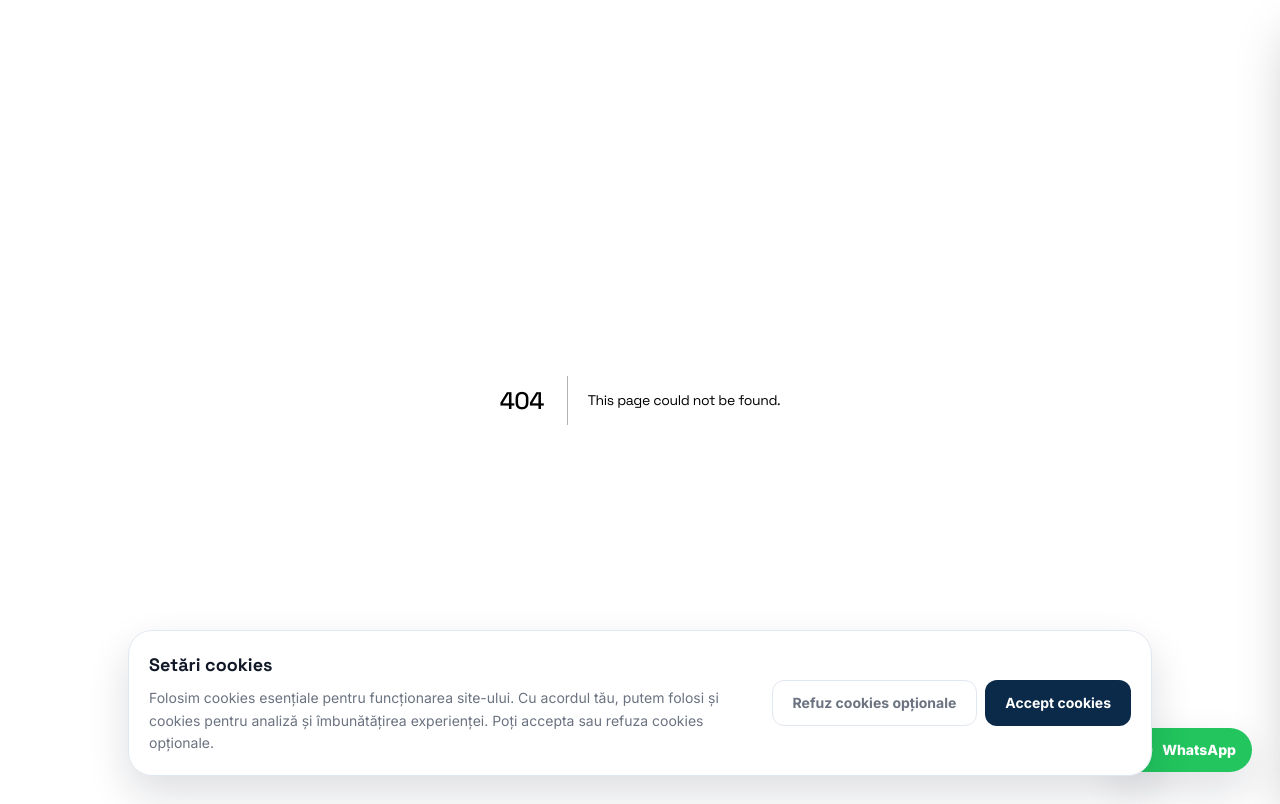
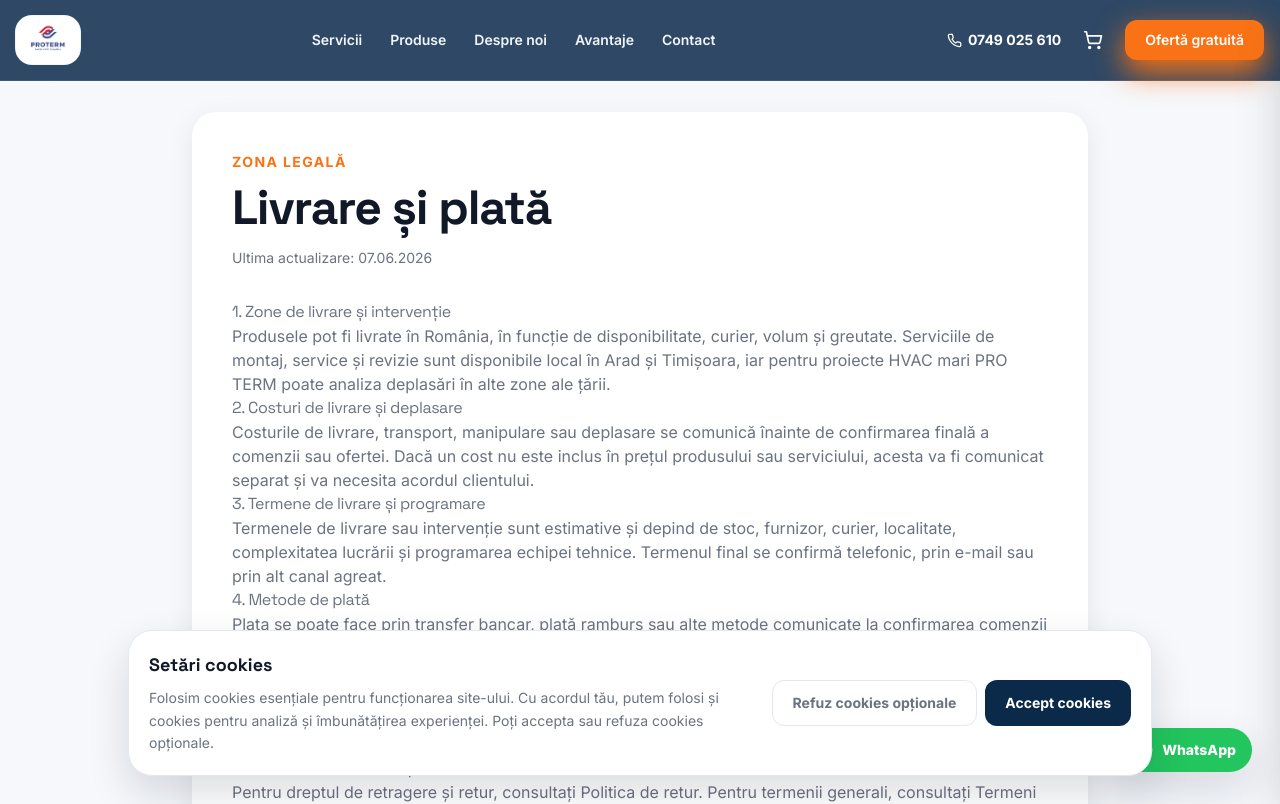
Before and after one commit to protermarad-hash/pro-term-web, a Next.js app: page /livrare-si-plata in a window 1280 px wide. Before the commit this address had no page. Shown: the top 804 px of the page. Built offline with nearby package versions, Linux system fonts and the light colour scheme.

Commit message:
Add delivery and payment page

```diff
--- /dev/null
+++ b/src/app/livrare-si-plata/page.tsx
@@ -0,0 +1,36 @@
+import Header from '@/components/Header';
+import Footer from '@/components/Footer';
+import Link from 'next/link';
+
+const updatedAt = '07.06.2026';
+
+export default function DeliveryPaymentPage() {
+  return (
+    <>
+      <Header />
+      <main className="bg-light-200 pt-28 pb-20">
+        <div className="container mx-auto px-4">
+          <div className="mx-auto max-w-4xl rounded-3xl bg-white p-6 shadow-card md:p-10">
+            <p className="mb-3 text-sm font-bold uppercase tracking-widest text-accent">Zona legală</p>
+            <h1 className="font-heading text-3xl font-bold text-dark md:text-5xl">Livrare și plată</h1>
+            <p className="mt-4 text-sm text-dark-300">Ultima actualizare: {updatedAt}</p>
+            <div className="prose prose-slate mt-8 max-w-none text-dark-300">
+              <h2>1. Zone de livrare și intervenție</h2>
+              <p>Produsele pot fi livrate în România, în funcție de disponibilitate, curier, volum și greutate. Serviciile de montaj, service și revizie sunt disponibile local în Arad și Timișoara, iar pentru proiecte HVAC mari PRO TERM poate analiza deplasări în alte zone ale țării.</p>
+              <h2>2. Costuri de livrare și deplasare</h2>
+              <p>Costurile de livrare, transport, manipulare sau deplasare se comunică înainte de confirmarea finală a comenzii sau ofertei. Dacă un cost nu este inclus în prețul produsului sau serviciului, acesta va fi comunicat separat și va necesita acordul clientului.</p>
+              <h2>3. Termene de livrare și programare</h2>
+              <p>Termenele de livrare sau intervenție sunt estimative și depind de stoc, furnizor, curier, localitate, complexitatea lucrării și programarea echipei tehnice. Termenul final se confirmă telefonic, prin e-mail sau prin alt canal agreat.</p>
+              <h2>4. Metode de plată</h2>
+              <p>Plata se poate face prin transfer bancar, plată ramburs sau alte metode comunicate la confirmarea comenzii sau ofertei. Dacă vor fi activate plăți online, această pagină va fi actualizată cu informații despre procesatorul de plată.</p>
+              <h2>5. Comenzi cu montaj sau servicii</h2>
+              <p>Pentru servicii, montaj sau lucrări tehnice, prețul final poate depinde de condițiile reale din locație, acces, traseu frigorific, materiale suplimentare, intervenții electrice, deplasare și alte lucrări neincluse în pachetul standard. Orice cost suplimentar va fi comunicat înainte de executare.</p>
+              <p>Pentru dreptul de retragere și retur, consultați <Link href="/politica-retur">Politica de retur</Link>. Pentru termenii generali, consultați <Link href="/termeni-si-conditii">Termeni și condiții</Link>.</p>
+            </div>
+          </div>
+        </div>
+      </main>
+      <Footer />
+    </>
+  );
+}
```
